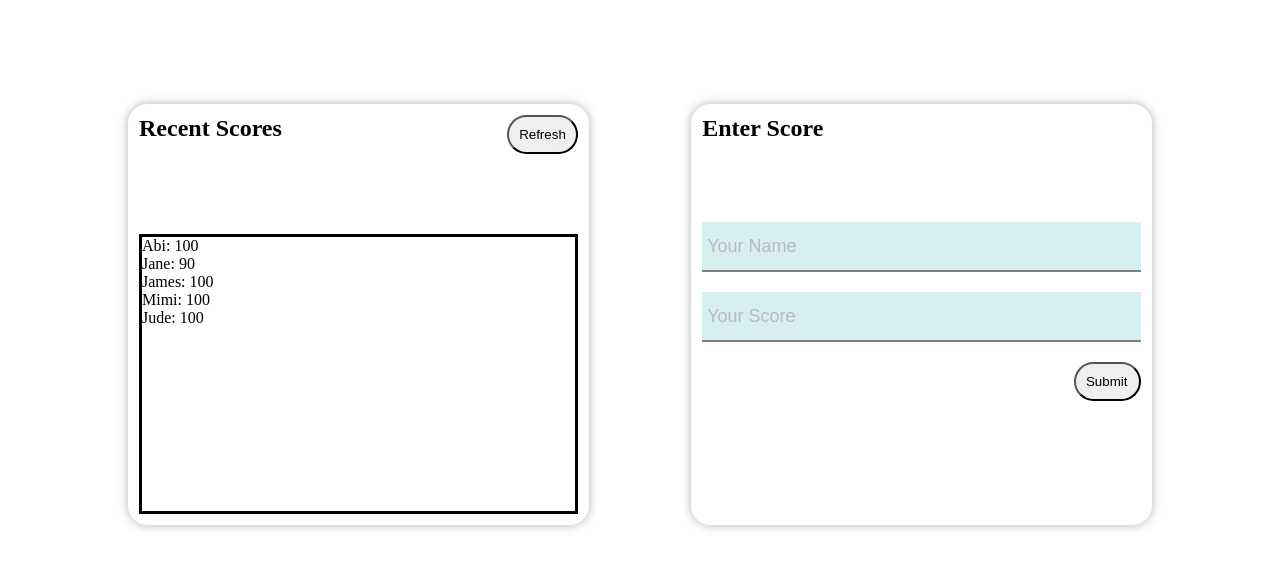
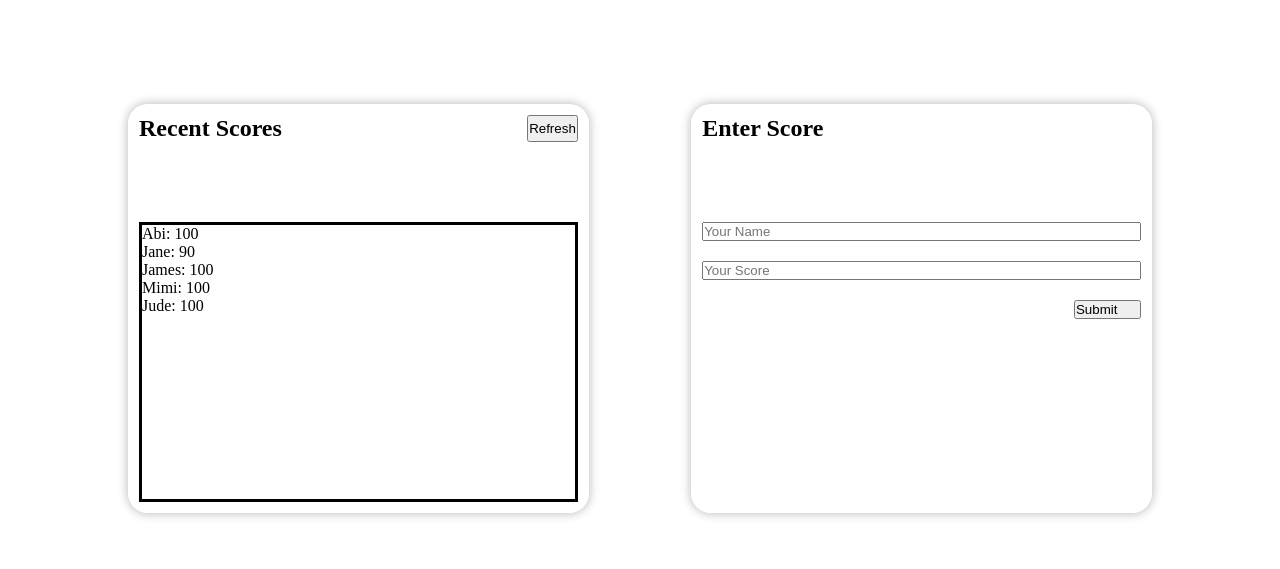
Before and after one commit to abenaTenkorang/leaderboard, a website built with webpack: page src/index.html in a window 1280 px wide. Shown: the part 121-690 px from the top of the page. Built offline with nearby package versions, Linux system fonts and the light colour scheme.

```diff
--- a/src/style.css
+++ b/src/style.css
@@ -71,20 +71,3 @@
   align-self: flex-end;
   width: 67px;
 }
-
-input {
-  height: 50px;
-  border: none;
-  border-bottom: 2px black solid;
-  padding: 5px;
-  opacity: 50%;
-  background-color: powderblue;
-  color: black;
-  font-size: large;
-}
-
-button {
-  padding: 10px;
-  text-align: center;
-  border-radius: 25px;
-}
```
